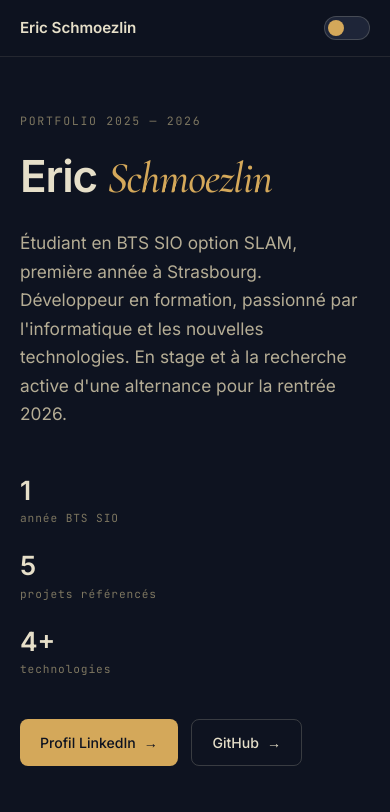
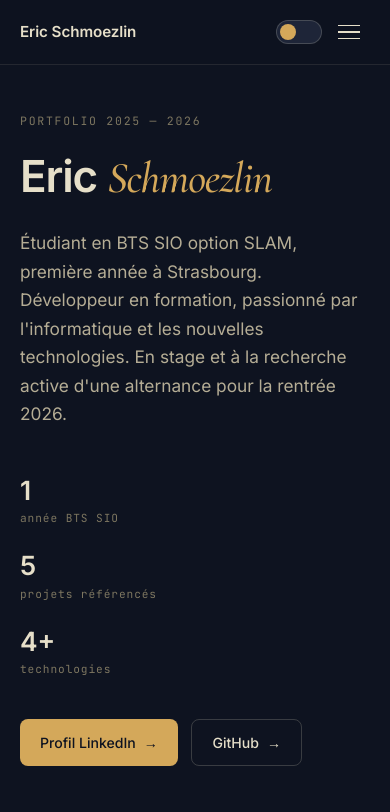
Before and after one commit to Amsha67/Portfolio, a Vue app: page / in a window 390 px wide. Shown: the top 812 px of the page. Built offline with nearby package versions, Linux system fonts and the light colour scheme; grey boxes are pictures that could not be loaded.

Commit message:
fix: panneau mobile via Teleport pour échapper au contexte d'empilement

```diff
--- a/src/components/AppHeader.vue
+++ b/src/components/AppHeader.vue
@@ -1,5 +1,6 @@
 <script setup>
-import { RouterLink } from 'vue-router'
+import { ref, watch } from 'vue'
+import { RouterLink, useRoute } from 'vue-router'
 import ThemeToggle from './ThemeToggle.vue'
 
 const links = [
@@ -8,11 +9,26 @@ const links = [
   { label: 'Compétences', href: '/competences' },
   { label: 'Contact',     href: '/contact' },
 ]
+
+const isMenuOpen = ref(false)
+
+const toggleMenu = () => {
+  isMenuOpen.value = !isMenuOpen.value
+  document.body.style.overflow = isMenuOpen.value ? 'hidden' : ''
+}
+
+const closeMenu = () => {
+  isMenuOpen.value = false
+  document.body.style.overflow = ''
+}
+
+const route = useRoute()
+watch(() => route.fullPath, () => closeMenu())
 </script>
 
 <template>
-  <header class="site-header">
-    <RouterLink to="/" class="brand">Eric Schmoezlin</RouterLink>
+  <header class="site-header" :class="{ 'menu-open': isMenuOpen }">
+    <RouterLink to="/" class="brand" @click="closeMenu">Eric Schmoezlin</RouterLink>
 
     <nav class="main-nav" aria-label="Navigation principale">
       <a v-for="link in links" :key="link.href" :href="link.href">
@@ -20,8 +36,37 @@ const links = [
       </a>
     </nav>
 
-    <ThemeToggle />
+    <div class="header-actions">
+      <ThemeToggle />
+      <button
+        class="burger-btn"
+        :class="{ 'is-open': isMenuOpen }"
+        @click="toggleMenu"
+        :aria-label="isMenuOpen ? 'Fermer le menu' : 'Ouvrir le menu'"
+        :aria-expanded="isMenuOpen"
+      >
+        <span class="burger-line"></span>
+        <span class="burger-line"></span>
+        <span class="burger-line"></span>
+      </button>
+    </div>
   </header>
+
+  <!--  le panneau mobile sort du header, en frère -->
+  <Teleport to="body">
+    <Transition name="mobile-menu">
+      <nav v-if="isMenuOpen" class="mobile-nav" aria-label="Navigation mobile">
+        <a
+          v-for="link in links"
+          :key="link.href"
+          :href="link.href"
+          @click="closeMenu"
+        >
+          {{ link.label }}
+        </a>
+      </nav>
+    </Transition>
+  </Teleport>
 </template>
 
 <style scoped>
@@ -39,6 +84,10 @@ const links = [
   background: color-mix(in srgb, var(--bg) 80%, transparent);
   border-bottom: 1px solid var(--border);
   transition: background 0.5s ease, border-color 0.5s ease;
+}
+
+.site-header.menu-open {
+  background: var(--bg);
 }
 
 .brand {
@@ -66,8 +115,89 @@ const links = [
 
 .main-nav a:hover { color: var(--text); }
 
+.header-actions {
+  display: flex;
+  align-items: center;
+  gap: 1rem;
+}
+
+.burger-btn {
+  display: none;
+  flex-direction: column;
+  justify-content: center;
+  gap: 5px;
+  width: 32px;
+  height: 32px;
+  padding: 0;
+  background: none;
+  border: none;
+  cursor: pointer;
+}
+
+.burger-line {
+  display: block;
+  width: 22px;
+  height: 1.5px;
+  background: var(--text);
+  transition: all 0.3s ease;
+  transform-origin: center;
+}
+
+.burger-btn.is-open .burger-line:nth-child(1) {
+  transform: translateY(6.5px) rotate(45deg);
+}
+.burger-btn.is-open .burger-line:nth-child(2) {
+  opacity: 0;
+}
+.burger-btn.is-open .burger-line:nth-child(3) {
+  transform: translateY(-6.5px) rotate(-45deg);
+}
+
 @media (max-width: 720px) {
   .site-header { padding: 1rem 1.25rem; }
   .main-nav { display: none; }
+  .burger-btn { display: inline-flex; }
 }
 </style>
+
+<!-- Styles du menu mobile  -->
+<style>
+.mobile-nav {
+  position: fixed;
+  top: 0;
+  left: 0;
+  right: 0;
+  bottom: 0;
+  z-index: 99;
+  display: flex;
+  flex-direction: column;
+  justify-content: center;
+  align-items: center;
+  gap: 2.5rem;
+  background: var(--bg);
+  padding: 6rem 2rem 2rem;
+  overflow-y: auto;
+}
+
+.mobile-nav a {
+  color: var(--text);
+  text-decoration: none;
+  font-size: 1.6rem;
+  font-weight: 500;
+  letter-spacing: -0.01em;
+  transition: color 0.3s ease;
+}
+
+.mobile-nav a:hover { color: var(--accent); }
+
+.mobile-menu-enter-active,
+.mobile-menu-leave-active {
+  transition: opacity 0.3s ease, transform 0.4s cubic-bezier(0.215, 0.61, 0.355, 1);
+}
+
+.mobile-menu-enter-from,
+.mobile-menu-leave-to {
+  opacity: 0;
+  transform: translateY(-20px);
+}
+</style>
--- a/src/data/projects.js
+++ b/src/data/projects.js
@@ -473,7 +473,7 @@ const toggleTheme = () => {
             },
             {
                 title: 'Déploiement continu ',
-                content: "L'intégralité du code source est versionnée sur un dépôt distant GitHub. J'ai couplé ce dépôt à la plateforme d'hébergement Vercel. Cette intégration crée un pipeline de déploiement continu (CI/CD) : chaque nouvelle fonctionnalité poussée (push) sur la branche principale déclenche automatiquement une commande de build (`npm run build`) sur les serveurs de Vercel, mettant le site en production instantanément sans interruption de service.",
+                content: "L'intégralité du code source est versionnée sur un dépôt distant GitHub. J'ai couplé ce dépôt à la plateforme d'hébergement Vercel. Cette intégration crée un pipeline de déploiement continu : chaque nouvelle fonctionnalité poussée (push) sur la branche principale déclenche automatiquement une commande de build (`npm run build`) sur les serveurs de Vercel, mettant le site en production instantanément sans interruption de service.",
 
             },
         ],
```
